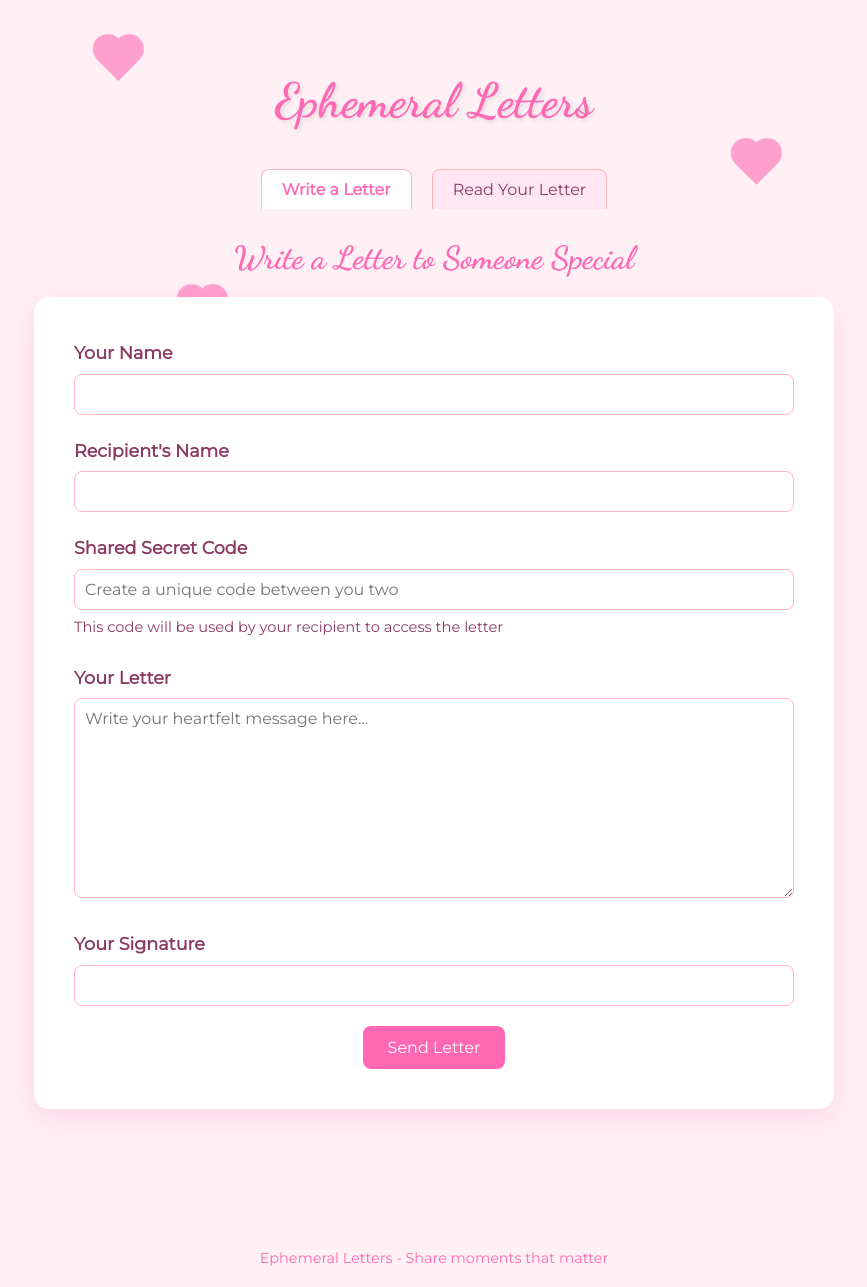
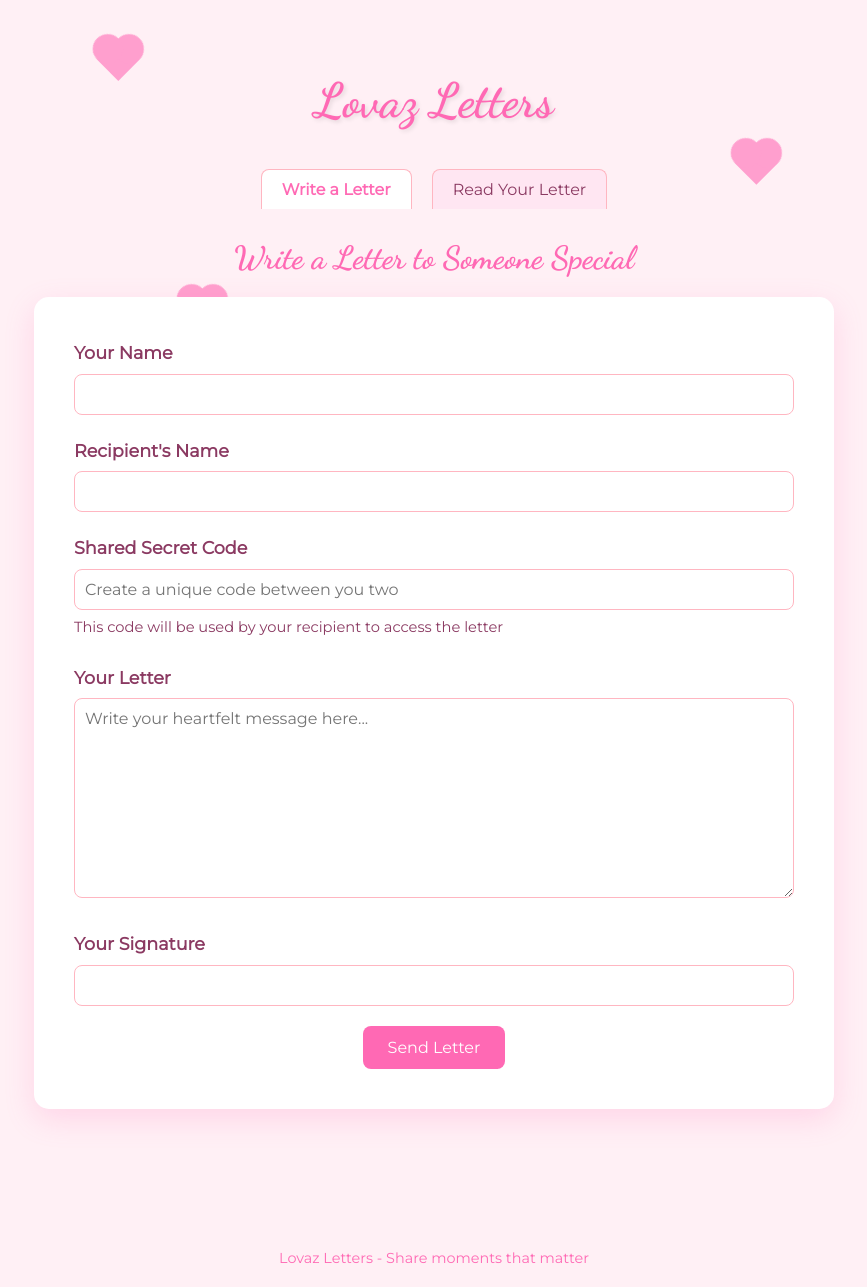
Before and after one commit to shimsdebims/amriamor, a plain HTML site: page index.html in a window 1280 px wide. Shown: the whole page, without its empty margins (206-1073 px from the left). Drawn offline with Linux system fonts and the light colour scheme.

Commit message:
title change

```diff
--- a/index.html
+++ b/index.html
@@ -3,7 +3,7 @@
 <head>
     <meta charset="UTF-8">
     <meta name="viewport" content="width=device-width, initial-scale=1.0">
-    <title>Ephemeral Letters</title>
+    <title>Lovaz Letters</title>
     <style>
         @import url('https://fonts.googleapis.com/css2?family=Dancing+Script:wght@400;700&family=Montserrat:wght@300;400&display=swap');
 
@@ -268,7 +268,7 @@
 </head>
 <body>
     <div class="container">
-        <h1>Ephemeral Letters</h1>
+        <h1>Lovaz Letters</h1>
 
         <div class="heart heart-1"></div>
         <div class="heart heart-2"></div>
@@ -357,7 +357,7 @@
     </div>
 
     <footer>
-        Ephemeral Letters - Share moments that matter
+        Lovaz Letters - Share moments that matter
     </footer>
 
     <script>
```
